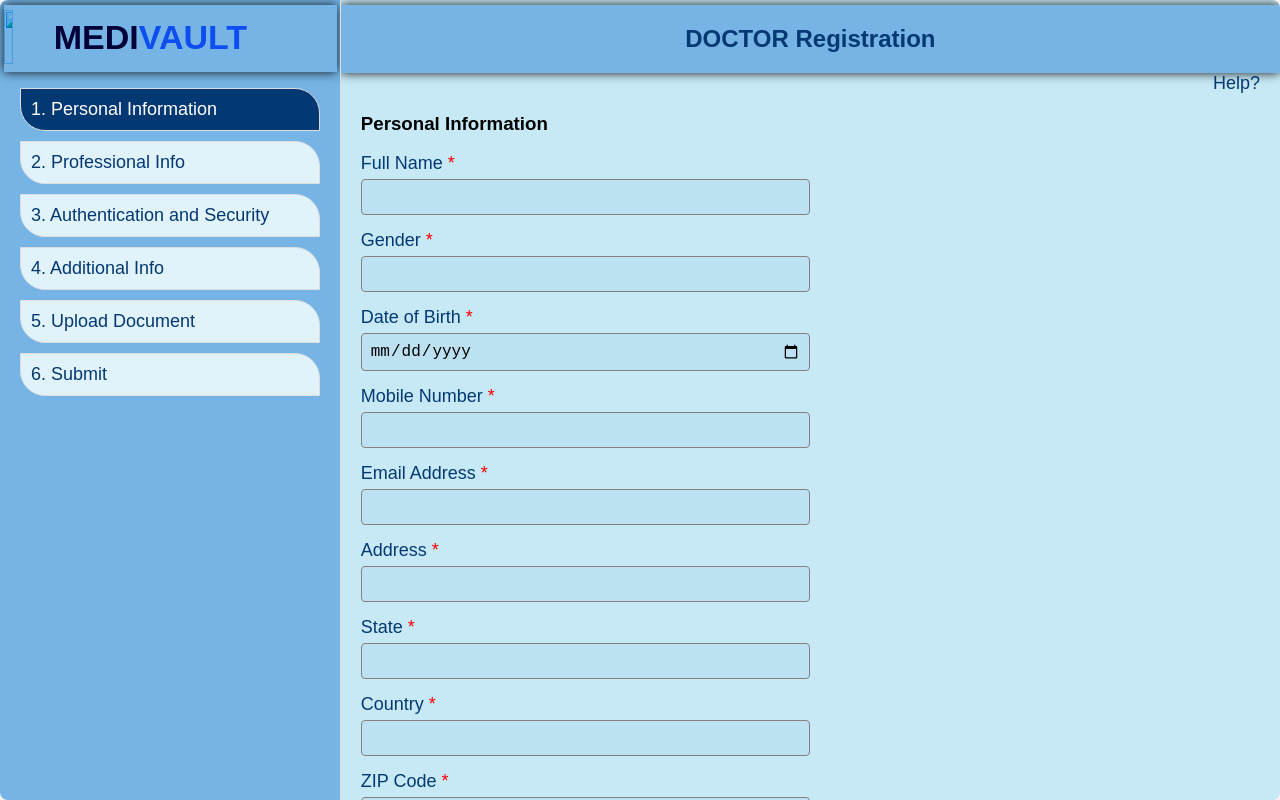
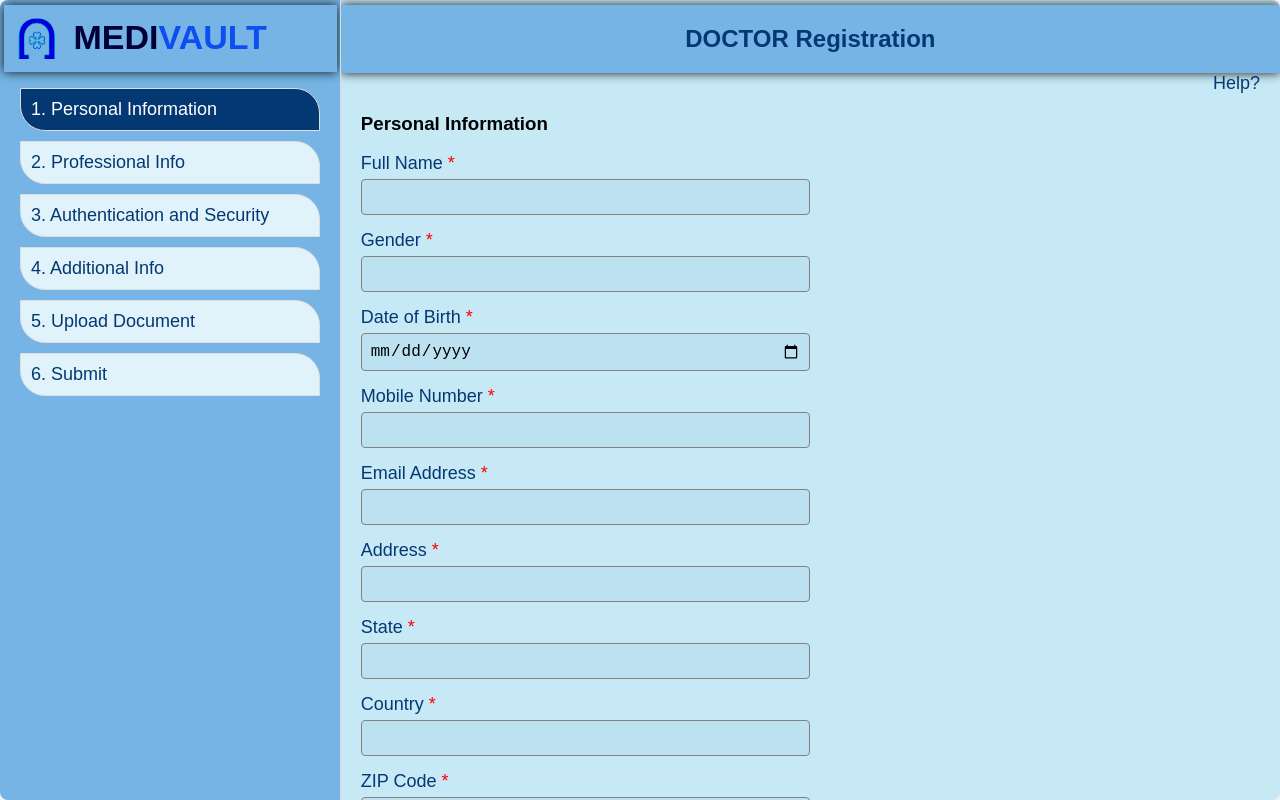
Before and after one commit to Madhuk1808/Medivault, a plain HTML site: page dsignup.html in a window 1280 px wide. Drawn offline with Linux system fonts and the light colour scheme.

Commit message:
Update dsignup.html

```diff
--- a/dsignup.html
+++ b/dsignup.html
@@ -246,7 +246,7 @@
     <div class="container">
         <div class="sidebar">
             <div class="navbar">
-                <img src="Untitled design.jpg">
+                <img src="images/Untitled design.jpg">
                 <h1><span class="h1colour">MEDI</span><span class="h2colour">VAULT</span></h1>
             </div>
             <ul>
```
